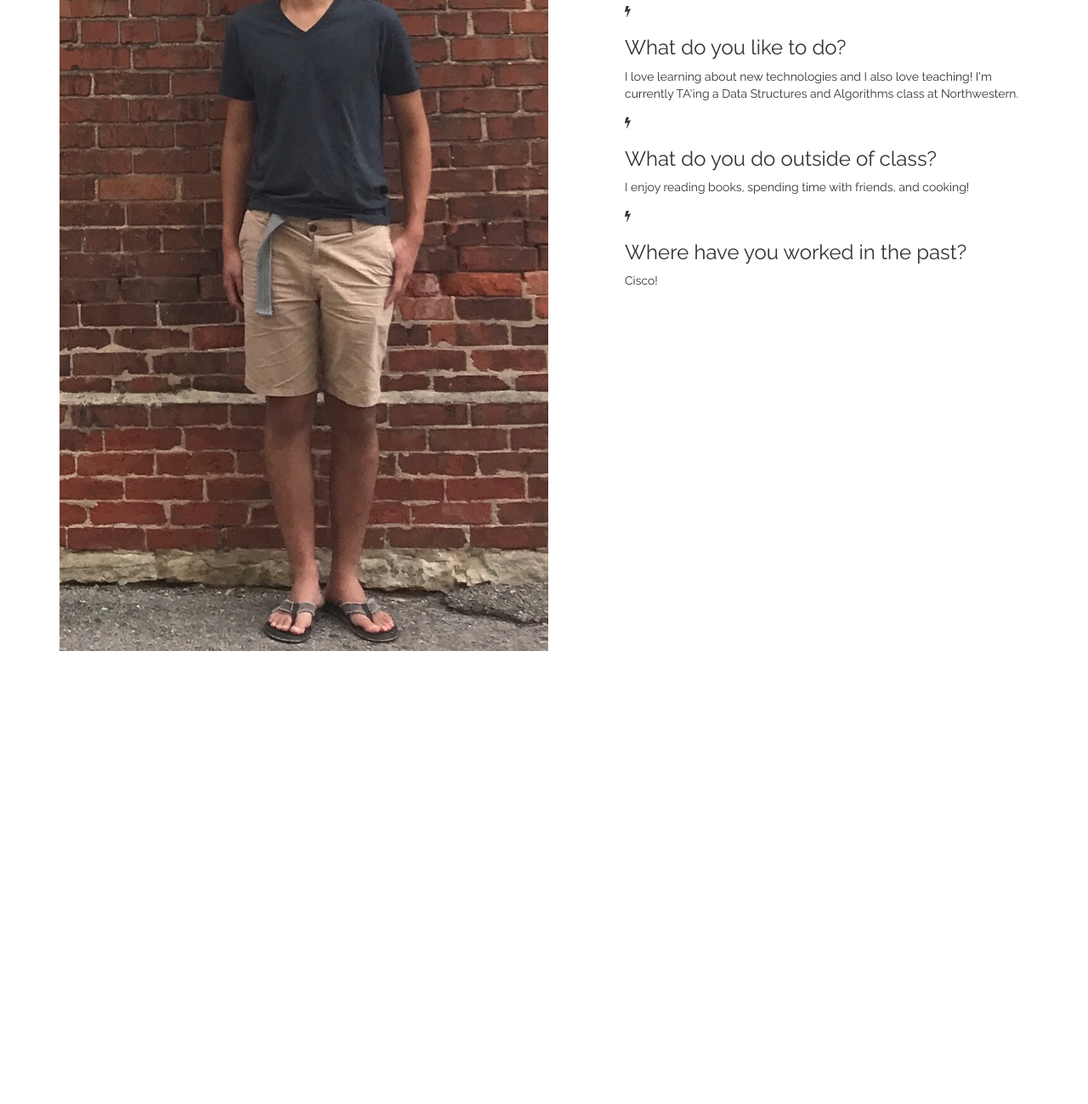
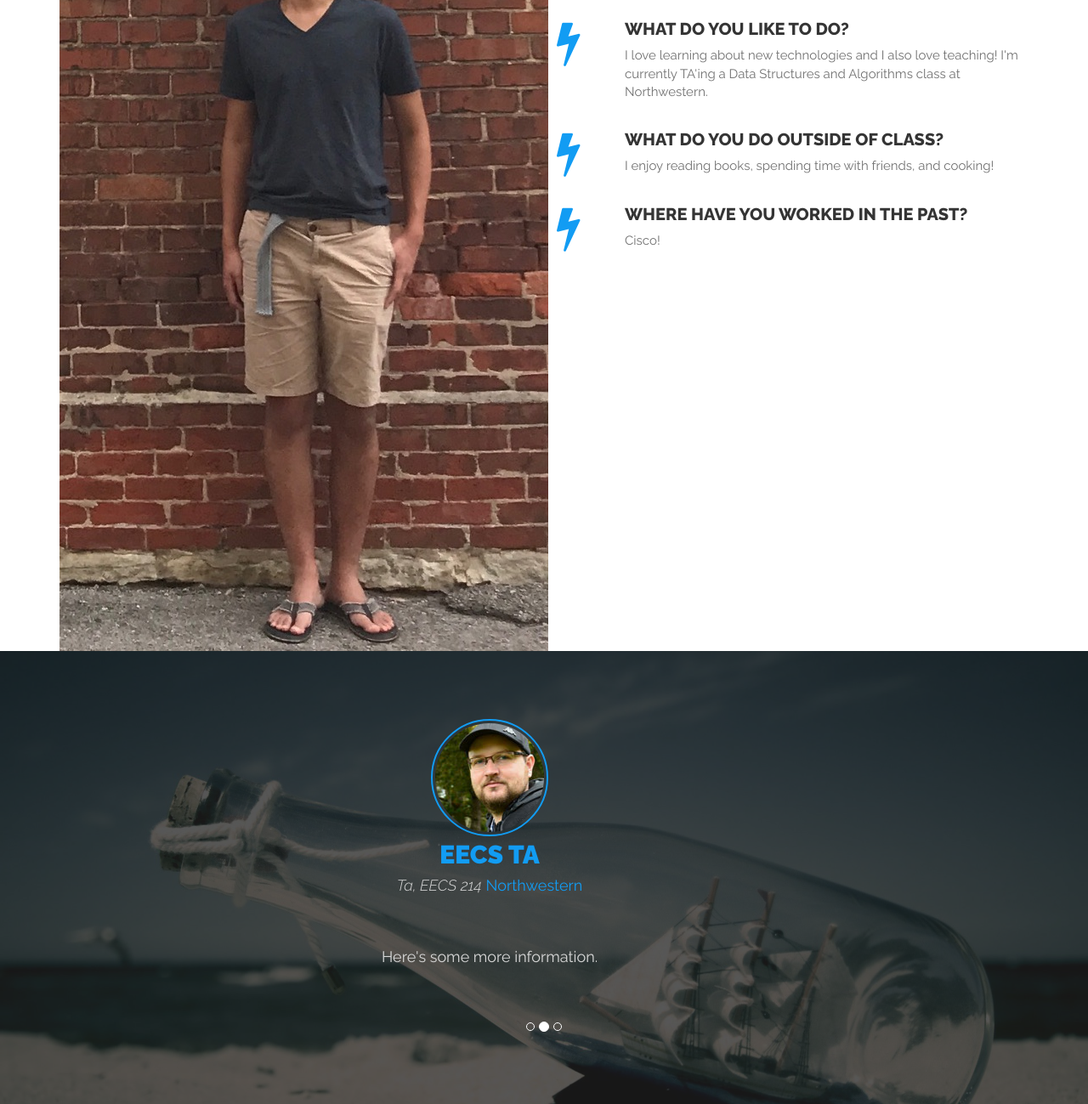
Before and after one commit to daniel-xinyuan-zhu/Personal-Website, a plain HTML site: page index.html in a window 1280 px wide. Shown: the part 941-2240 px from the top of the page at 85% size. Before the commit the page ends 1707 px from the top, so only its background shows below. Drawn offline with Linux system fonts and the light colour scheme.

Commit message:
Added Activities Section

```diff
--- a/index.html
+++ b/index.html
@@ -178,6 +178,73 @@
 
         </section>
 
+        <section class = "activities">
+            <div class = "activities-overlay">
+                <div class = "container">
+                    <div class = "row">
+                        <div class = "col-md-12">
+
+                            <div id="carousel-activity" class="carousel slide" data-ride="carousel">
+
+                                <ol class="carousel-indicators">
+                                    <li data-target="#carousel-activity" data-slide-to="0" class="active"></li>
+                                    <li data-target="#carousel-activity" data-slide-to="1"></li>
+                                    <li data-target="#carousel-activity" data-slide-to="2"></li>
+                                </ol>
+
+                                <!-- Wrapper For Slides -->
+                                <div class = "carousel-inner">
+
+                                    <!-- item 1 -->
+                                    <div class = "item active text-center">
+                                        <img src="images/client-01.jpg" alt = "testimonial" class = "center-block">
+                                        <div class = "activity-caption">
+                                            <h2> EECS TA </h2>
+                                            <h4> <span> Ta, EECS 214 </span> Northwestern</h4>
+                                            <p>
+                                            Here's some more information.
+                                            </p>
+                                        </div>
+
+                                    </div>
+
+
+                                    <!-- item 2 -->
+                                    <div class = "item text-center">
+                                        <img src="images/client-02.jpg" alt = "testimonial" class = "center-block">
+                                        <div class = "activity-caption">
+                                            <h2> EECS TA </h2>
+                                            <h4> <span> Ta, EECS 214 </span> Northwestern</h4>
+                                            <p>
+                                            Here's some more information.
+                                            </p>
+                                        </div>
+
+                                    </div>
+
+
+                                    <!-- item 3 -->
+                                    <div class = "item text-center">
+                                        <img src="images/client-03.jpg" alt = "testimonial" class = "center-block">
+                                        <div class = "activity-caption">
+                                            <h2> EECS TA </h2>
+                                            <h4> <span> Ta, EECS 214 </span> Northwestern</h4>
+                                            <p>
+                                            Here's some more information.
+                                            </p>
+                                        </div>
+
+                                    </div>
+
+                                </div>
+
+                            </div>
+                        </div>
+                    </div>
+                </div>
+            </div>
+        </section>
+
         <!-- Bootstrap Javascript -->
         <script src="javascript/jquery.js"> </script>
         <script src="javascript/bootstrap.min.js"> </script>
--- a/newcss/style.css
+++ b/newcss/style.css
@@ -169,15 +169,15 @@ p {
     position: relative;
 }
 
-.about-me-title h2:after {
+/*.about-me-title h2:after {
     content: "";
     position: absolute;
-    bottom: -12 px;
+    bottom: -15 px;
     left: 0;
     width: 70px;
     height: 1px;
     background-color: #129CF3;
-}
+}*/
 
 .about-me-title p {
     margin-top: 40px;
@@ -190,3 +190,88 @@ p {
     padding-bottom: 4px;
     padding-left: 80px;
 }
+
+.choose-us-item div {
+    position: absolute;
+    top: 0;
+    left: 0;
+}
+
+.choose-us-item div i {
+    font-size: 55px;
+    color: #129CF3;
+    transition: all 1s;
+    -webkit-transition: all 1s;
+    -o- transition: all 1s;
+    -moz- transition: all 1s;
+}
+
+.choose-us-item h3 {
+    color: #343434;
+    text-transform: uppercase;
+    font-size: 20px;
+    font-weight: 800;
+}
+
+.choose-us-item p {
+    color: #727272;
+    font-size: 15px;
+}
+
+
+/* Testimonial */
+.activities {
+    background-image: url("../images/testimonial-bg.jpg");
+    background-attachment: fixed;
+    background-repeat: no-repeat;
+    background-size: cover;
+    -moz-background-size: cover;
+    -o-background-size: cover;
+    -devnet-background-size: cover;
+    background-position: 50% 50%;
+}
+
+.activities-overlay {
+    background-color: rgba(31,31,31, 0.75);
+    padding-top: 80px;
+    padding-bottom: 80px;
+}
+
+.carousel-indicators {
+    bottom: -10px;
+
+}
+.carousel-inner .item img {
+    border: 2px solid #129CF3;
+    border-radius: 50%;
+    padding: 3px;
+}
+
+.activity-caption {
+    padding-bottom: 70px;
+}
+
+.activity-caption h2 {
+    color: #129CF3;
+    text-transform: uppercase;
+    font-weight: 900;
+    font-size: 30px;
+    margin-top: 5px;
+}
+
+.activity-caption h4 {
+    color: #129CF3;
+}
+
+.activity-caption h4 span {
+    color: #D8D8D8;
+    font-style: italic;
+    font-weight: 300;
+}
+
+.activity-caption p {
+    color: #D8D8D8;
+    font-size: 18px;
+    line-height: 27px;
+    padding-top: 50px;
+}
```
